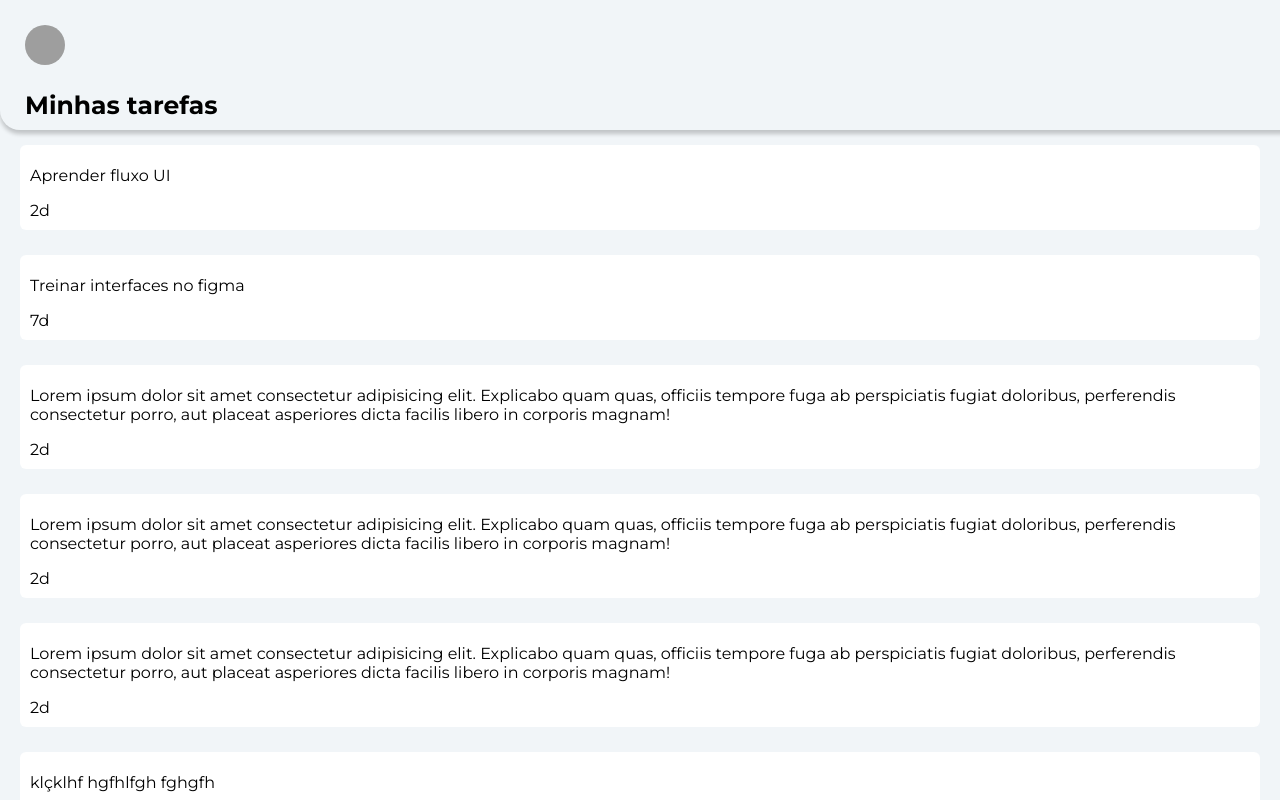
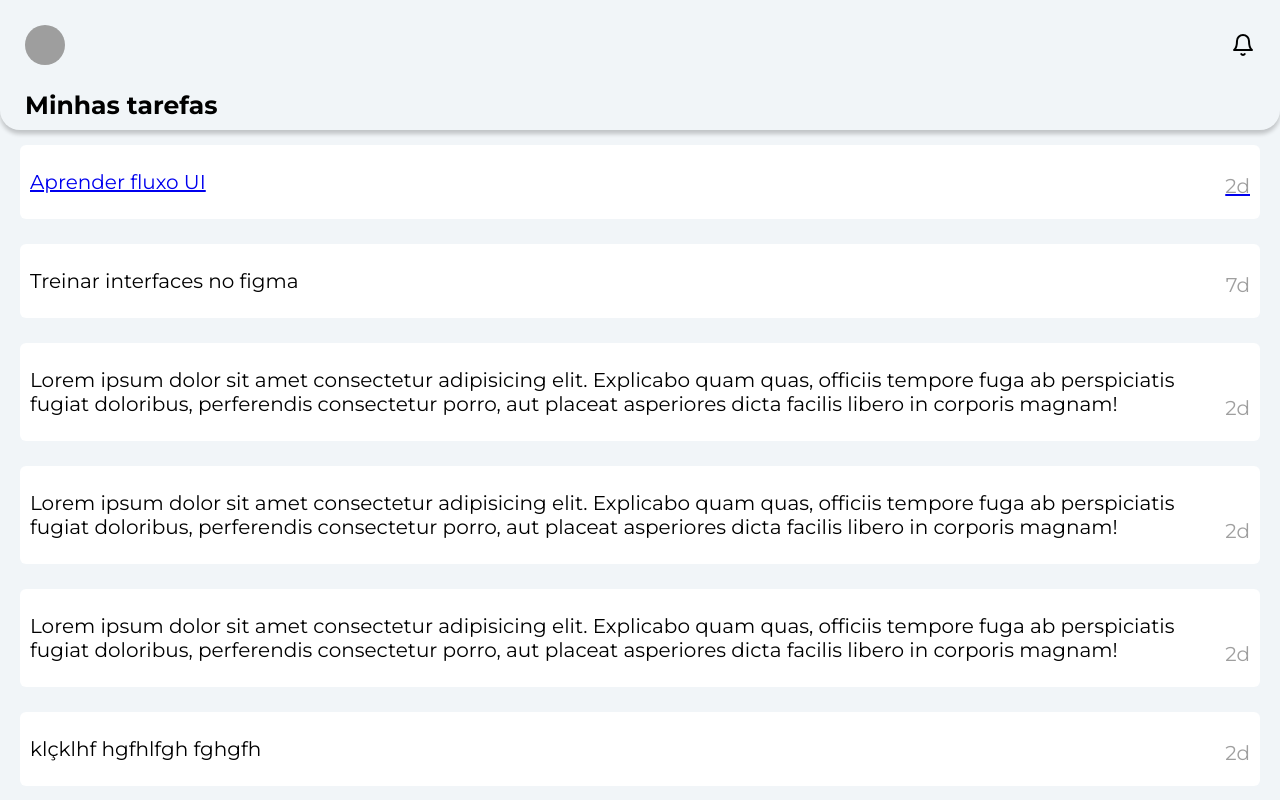
Before and after one commit to jesiel364/todo-ui, a React (Vite) app: page / in a window 1280 px wide. Shown: the top 800 px of the page. Built offline with nearby package versions, Linux system fonts and the light colour scheme; grey boxes are pictures that could not be loaded.

Commit message:
feat:add router

```diff
--- a/package.json
+++ b/package.json
@@ -16,6 +16,7 @@
     "@mui/material": "^5.14.5",
     "react": "^18.2.0",
     "react-dom": "^18.2.0",
+    "react-router-dom": "^6.15.0",
     "styled-components": "^6.0.7",
     "uuid": "^9.0.0"
   },
@@ -25,7 +26,7 @@
     "@types/uuid": "^9.0.2",
     "@typescript-eslint/eslint-plugin": "^6.0.0",
     "@typescript-eslint/parser": "^6.0.0",
-   "@vitejs/plugin-react": "^4.0.0",
+    "@vitejs/plugin-react": "^4.0.0",
     "eslint": "^8.45.0",
     "eslint-plugin-react-hooks": "^4.6.0",
     "eslint-plugin-react-refresh": "^0.4.3",
--- a/src/components/Header/Style.ts
+++ b/src/components/Header/Style.ts
@@ -2,15 +2,16 @@ import styled from 'styled-components'
 
 
 export const HeaderStyle = styled.div`
-  width: 100% ;
+  // width: 100% ;
+  min-width : 300px;
   border-radius: 0px 0px 20px 20px;
   background: #f1f5f8;
   box-shadow: 0px 4px 4px 0px rgba(0, 0, 0, 0.2);
   padding: 25px;
-  padding-bottom: 10px;
-  position: fixed ;
-  top: 0;
-  left: 0;
+  padding-bottom: 10px;position: fixed; top: 0; left: 0; right: 0;
+  z-index: 9999;
+  display: flex;
+  flex-direction: column;
 
   .title {
     font-size: 25px;
@@ -24,5 +25,6 @@ export const HeaderStyle = styled.div`
     display: flex;
     justify-content: space-between;
 
+
   }
 `;
--- a/src/main.tsx
+++ b/src/main.tsx
@@ -1,15 +1,38 @@
 import React from 'react'
 import ReactDOM from 'react-dom/client'
 import App from './App.tsx'
+import { createBrowserRouter, RouterProvider, Navigate } from "react-router-dom";
 import { GlobalStyle } from './Global'
 import '@fontsource/montserrat/300.css';
 import '@fontsource/montserrat/400.css';
 import '@fontsource/montserrat/500.css';
 import '@fontsource/montserrat/700.css';
+import Home from './pages/Home/index'
+import Detail from './pages/Detail/index'
+
+const router = createBrowserRouter([
+  {
+    path: '/',
+    element: <App />,
+    children: [
+      {
+        path: '/',
+        element: <Home />,
+      },
+      {
+        path: '/task',
+        element: <Detail />,
+      },
+
+    ]
+  },
+
+] )
 
 ReactDOM.createRoot(document.getElementById('root')!).render(
   <React.StrictMode>
+    <RouterProvider router={router} />
     <GlobalStyle />
-    <App />
+
   </React.StrictMode>,
 )
--- /dev/null
+++ b/src/pages/Detail/index.tsx
@@ -0,0 +1,14 @@
+import DetailContainer from "./viewController"
+
+const Detail = () => {
+
+
+  return (
+  <div>
+  <p>Detail view </p>
+  </div>
+
+  )
+}
+
+export default Detail
--- /dev/null
+++ b/src/pages/Detail/style.ts
@@ -0,0 +1,5 @@
+import styled from "styled-components"
+
+export const DetailContainer = styled.div`
+
+`
--- /dev/null
+++ b/src/pages/Detail/viewController.tsx
@@ -0,0 +1,9 @@
+
+const viewControllerDetail = () => {
+
+  return {
+
+  }
+}
+
+export default viewControllerDetail
--- a/src/pages/Home/Style.ts
+++ b/src/pages/Home/Style.ts
@@ -76,9 +76,19 @@ export const List = styled.div`
         margin: 25px 20px;
         padding: 10px;
         padding-top: 5px;
+        padding-bottom: 5px;
         background-color: #FFFFFF;
         // background-color: red;
         border-radius: 6px;
+        font-size : 20px;
+        display: flex;
+        justify-content : space-between ;
+
+        span{
+          margin-top: auto;
+          margin-bottom: 16px;
+          color: #9f9f9f ;
+        }
     }
 
 `
--- a/src/pages/Home/index.tsx
+++ b/src/pages/Home/index.tsx
@@ -1,5 +1,6 @@
 import { Wrapper, Card, Container, List } from "./Style";
 import { ViewController } from "./viewController";
+import {Link} from 'react-router-dom'
 
 import Bell from '/src/assets/bell.svg'
 import Header from '/src/components/Header/index'
@@ -18,10 +19,13 @@ function Home() {
 
 
         <List>
+        <Link to="/task/">
           <div className="item">
                 <p>Aprender fluxo UI</p>
                 <span>2d</span>
             </div>
+          </Link>
+
             <div className="item">
                 <p>Treinar interfaces no figma</p>
                 <span>7d</span>
```
Also changed, not shown: 1 other file (tests, documents, lock files or other folders).
